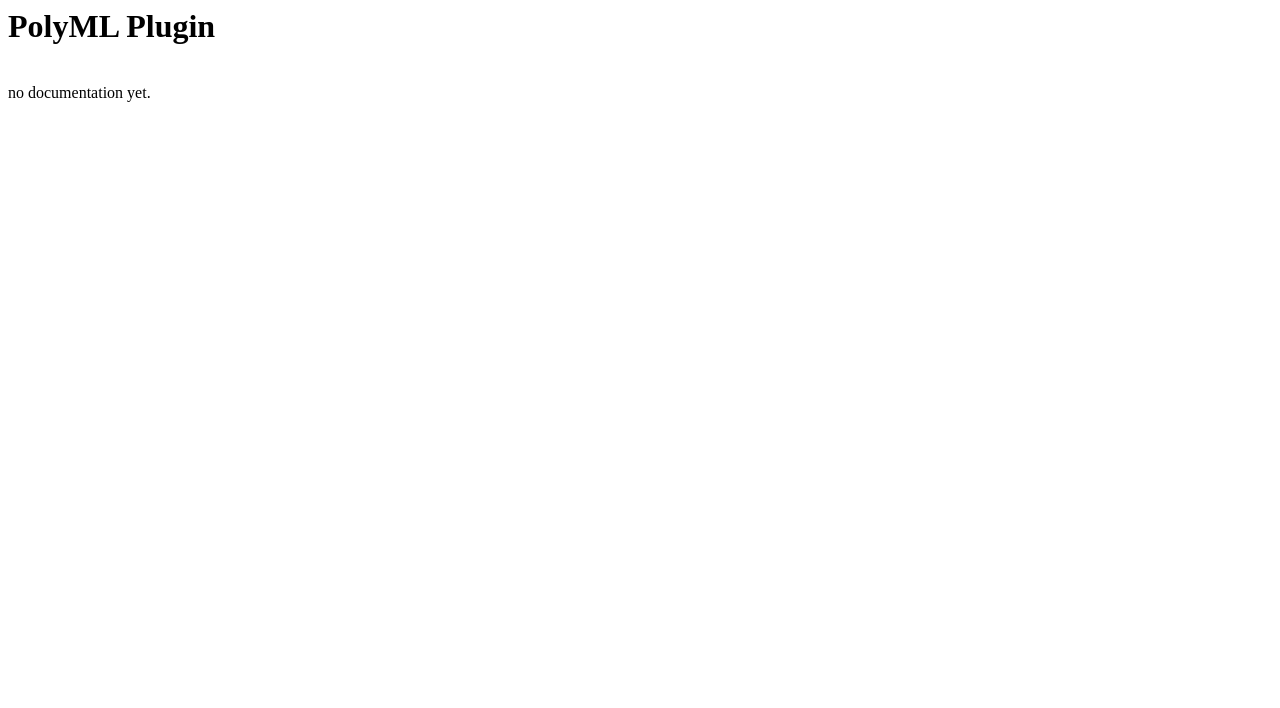
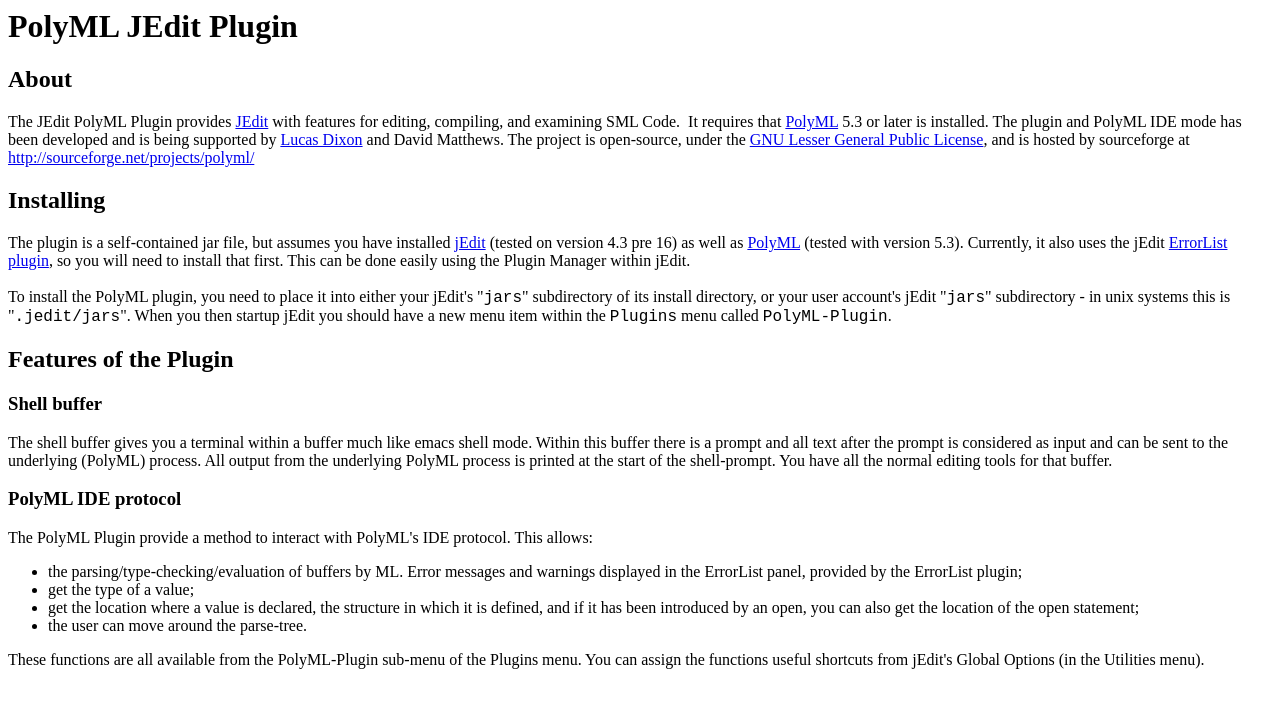
Before and after one commit to polyml/jedit-plugin, a plain HTML site: page index.html in a window 1280 px wide. Drawn offline with Linux system fonts and the light colour scheme.

Commit message:
updated docs
git-svn-id: svn://svn.code.sf.net/p/polyml/code/trunk/jedit-plugin@747 ae7d391e-3f74-4a2b-a0db-a8776840fd2a

```diff
--- a/index.html
+++ b/index.html
@@ -1,11 +1,60 @@
 <!DOCTYPE HTML PUBLIC "-//W3C//DTD HTML 4.01 Transitional//EN">
 <html>
 <head>
+  <title></title>
+
+
+  <style type="text/css">
+code { font-family: Courier New,Courier,monospace;
+}
+  </style>
 </head>
+
+
 <body>
-<h1>PolyML Plugin</h1>
+
+<h1>PolyML JEdit Plugin</h1>
+
+<h2>About</h2>
+
+The JEdit PolyML Plugin provides <a href="http://www.jedit.org/">JEdit</a>
+with features for editing, compiling, and examining SML Code.
+&nbsp;It requires that <a href="http://www.polyml.org/">PolyML</a>
+5.3 or later is installed. The plugin and PolyML IDE mode has been developed and is being
+supported by <a href="http://homepages.inf.ed.ac.uk/ldixon/">Lucas
+Dixon</a> and David Matthews. The project is open-source, under the <a href="http://www.gnu.org/copyleft/lesser.html">GNU Lesser General Public License</a>, and is hosted by sourceforge at <a href="http://sourceforge.net/projects/polyml/">http://sourceforge.net/projects/polyml/</a> <br>
+
+<h2>Installing</h2>
+
+The plugin is a self-contained jar file, but assumes you have installed
+<a href="http://www.jedit.org/">jEdit</a> (tested on
+version 4.3 pre 16) as well as <a href="http://www.polyml.org/">PolyML</a>
+(tested with version 5.3). Currently, it also uses the jEdit <a href="http://plugins.jedit.org/plugins/?ErrorList">ErrorList plugin</a>, so you will need to install that first. This can be done easily using the Plugin Manager within jEdit. <br>
 <br>
-no documentation yet.
-<br>
+To install the PolyML plugin, you need to place it into
+either your jEdit's "<code>jars</code>" subdirectory of its install directory, or your user account's jEdit "<code>jars</code>" subdirectory - in unix systems this is "<code>.jedit/jars</code>". When you then startup jEdit you should have a new menu item within the&nbsp;<code>Plugins</code> menu called&nbsp;<code>PolyML-Plugin</code>. <br>
+<h2>Features of the Plugin</h2>
+<h3>Shell buffer</h3>
+The shell buffer gives you a terminal within a buffer much like emacs
+shell mode. Within this buffer there is a prompt and all text after the
+prompt is considered as input and can be sent to the underlying
+(PolyML) process. All output from the underlying PolyML process is
+printed at the start of the shell-prompt. You have all the normal
+editing tools for that buffer.&nbsp;<br>
+<h3>PolyML IDE protocol</h3>
+The PolyML Plugin provide a method to interact with PolyML's IDE protocol. This allows:<br>
+<ul>
+  <li>the parsing/type-checking/evaluation of buffers by ML. Error
+messages and warnings displayed in the ErrorList panel, provided by the
+ErrorList plugin;</li>
+  <li>get the type of a value;</li>
+  <li>get the location where a value is declared, the structure in
+which it is defined, and if it has been introduced by an open, you can
+also get the location of the open statement;</li>
+  <li>the user can move around the parse-tree.</li>
+</ul>
+These functions are all available from the PolyML-Plugin sub-menu of
+the Plugins menu. You can assign the functions useful shortcuts from
+jEdit's Global Options (in the Utilities menu).
 </body>
 </html>
```
